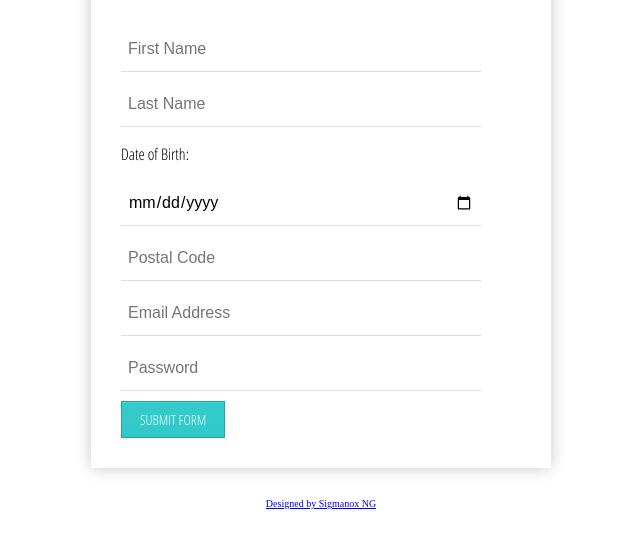
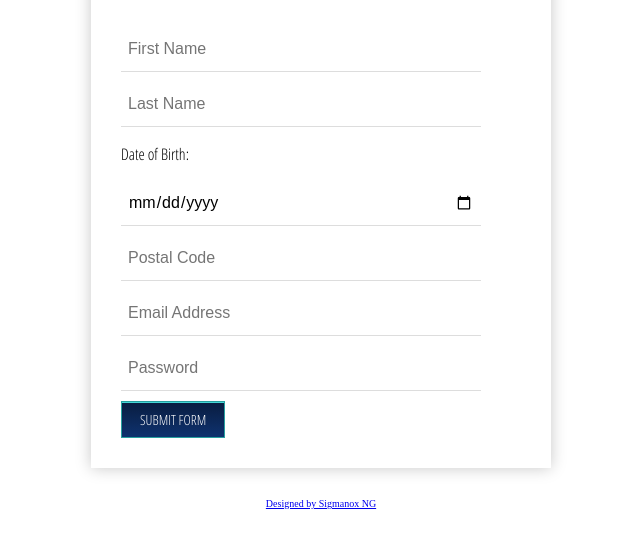
Before and after one commit to mcmedal001/js-registration-form, a plain HTML site: page index.html in a window 1280 px wide. In both pictures the pointer is over the input "Submit Form". Shown: the part 123-670 px from the top of the page, without its empty margins (319-959 px from the left). Drawn offline with Linux system fonts and the light colour scheme.

Commit message:
modified submit button color

```diff
--- a/index.css
+++ b/index.css
@@ -65,7 +65,7 @@
 }
 .reg-form-style input[type="button"]:hover,
 .reg-form-style input[type="submit"]:hover {
-	background:linear-gradient(to bottom, #34CACA 5%, #30C9C9 100%);
+	background:linear-gradient(to bottom, #091E42 5%, #0f326f 100%);
 	background-color:#34CACA;
 }
 
```
